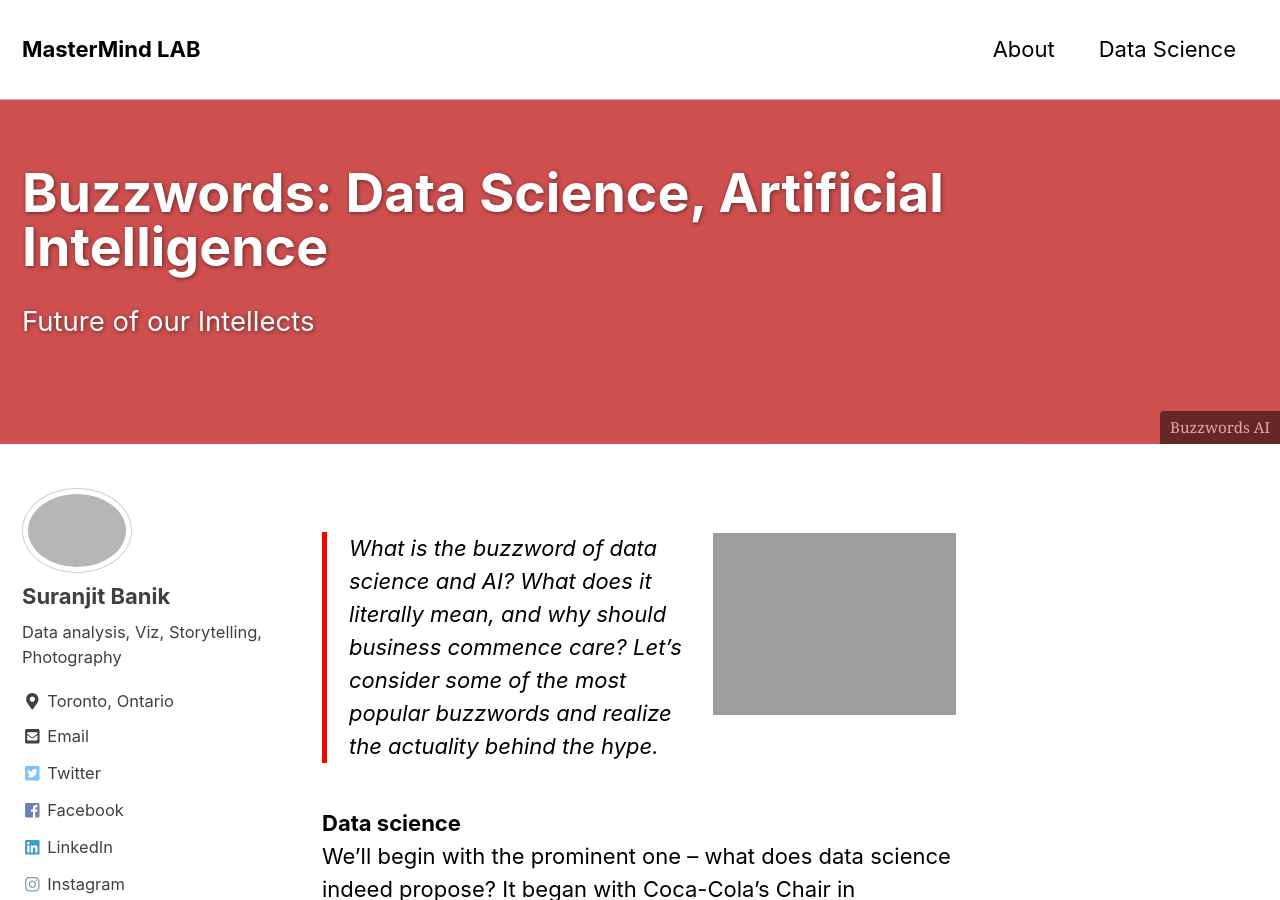
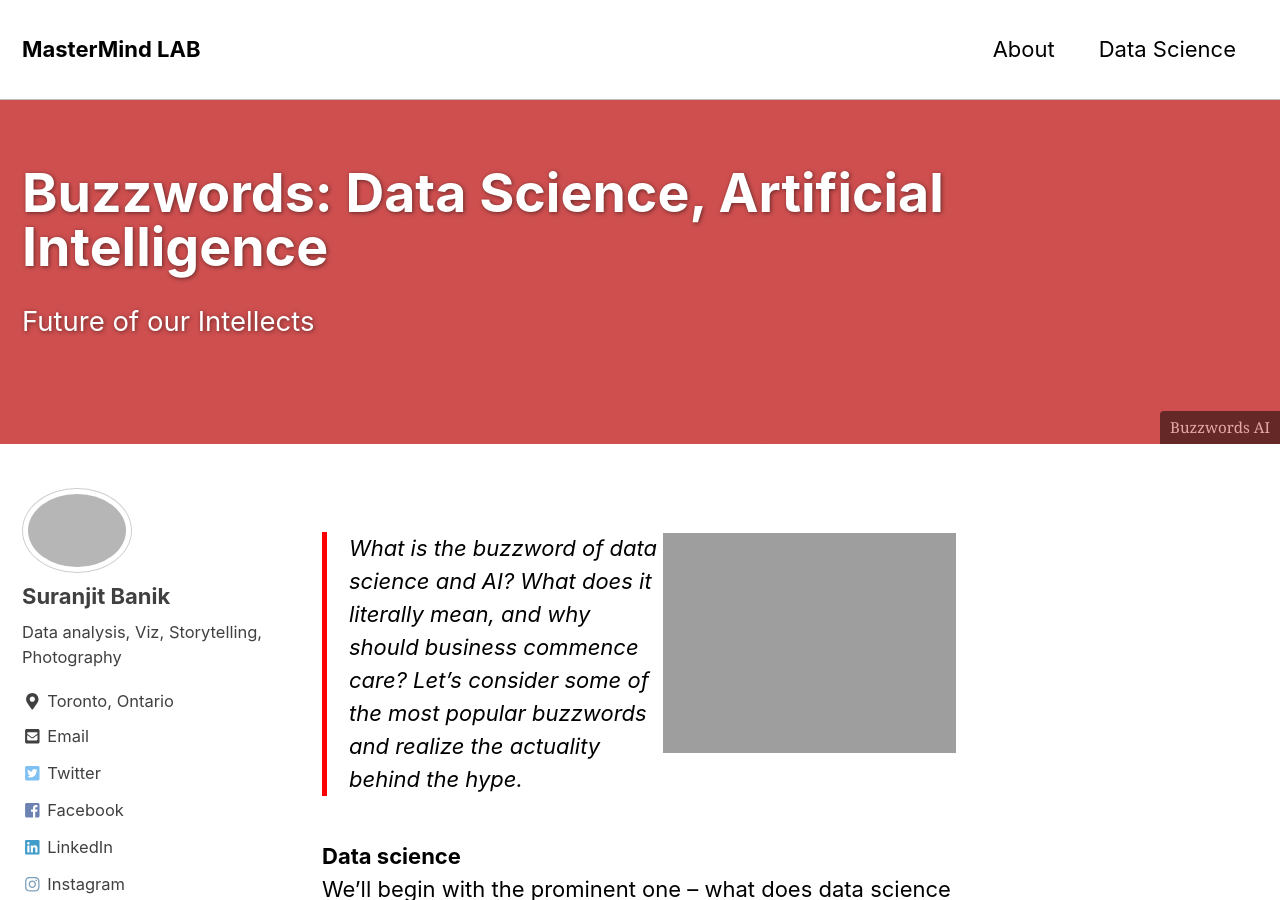
Before and after one commit to mastermindLAB/mastermindLAB.github.io, a Jekyll site: the page built from _posts/2019-03-29-DefinitionOfDataScience.md, in a window 1280 px wide and 900 px high. Built offline with Jekyll 4.4.1, drawn with Linux system fonts in a browser that asks for light colours; nearby versions of some CDN libraries.

```diff
--- a/_posts/2019-03-29-DefinitionOfDataScience.md
+++ b/_posts/2019-03-29-DefinitionOfDataScience.md
@@ -12,7 +12,7 @@
       url: "https://github.com/mastermindlab"
 ---
 <center>
-<img style="padding: 45px 2px 3px 5px;" align="right" src="{{ site.url }}{{ site.baseurl }}/images/face-recognision-blog.jpg" width="250" height="250"></center>
+<img style="padding: 45px 2px 3px 5px;" align="right" src="{{ site.url }}{{ site.baseurl }}/images/face-recognision-blog.jpg" width="300" height="300"></center>
 >What is the buzzword of _data science_ and AI? What does it literally mean, and why should business commence care? Let’s consider some of the most popular buzzwords and realize the actuality behind the hype.
 
 
```
